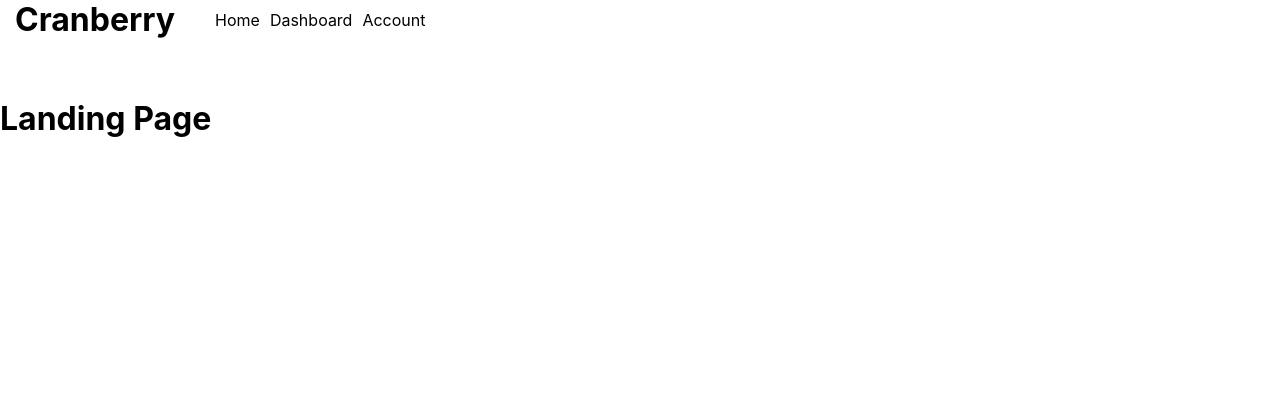
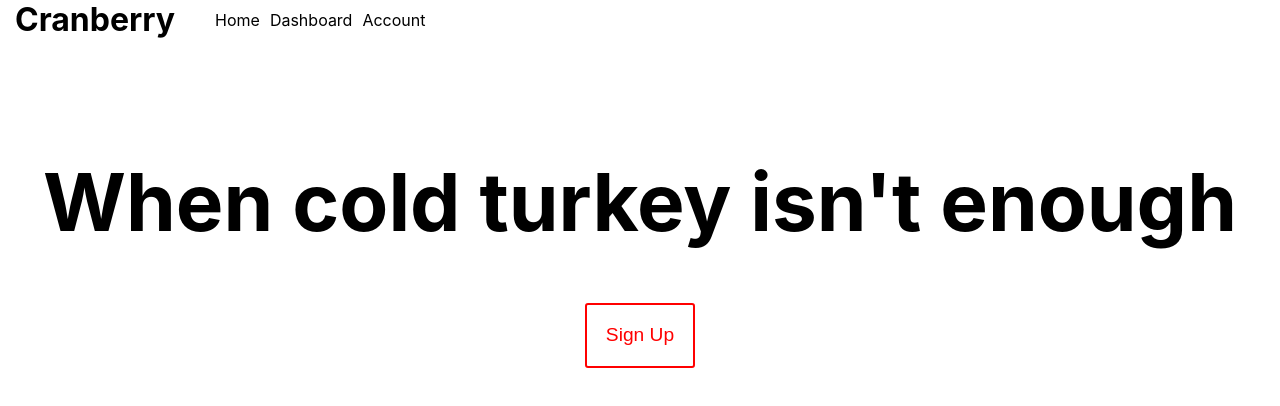
Before and after one commit to jfpalchak/cranberry, a React (Create React App) app in the folder cranberry/: page / in a window 1280 px wide. Shown: the top 406 px of the page. Built offline with nearby package versions, Linux system fonts and the light colour scheme.

Commit message:
add placeholder splash page

```diff
--- a/cranberry/src/components/Home.tsx
+++ b/cranberry/src/components/Home.tsx
@@ -1,8 +1,26 @@
+import { Link } from "react-router-dom";
 
 export default function Home() {
   return (
-    <>
-      <h1>Landing Page</h1>
-    </>
+    <main style={{ display: "flex", flexDirection: "column", alignItems: "center"}}>
+      <h1 style={headerStyle}>When cold turkey isn't enough</h1>
+
+      <Link to={"/register"}>
+        <button className="btn splash-btn">Sign Up</button>
+      </Link>
+    </main>
   );
 }
+
+const headerStyle = {
+  fontSize: "5em",
+}
+
+const buttonStyle = {
+  border: "2px red solid",
+  fontSize: "1.2em",
+  padding: "1em",
+  borderRadius: "3px",
+  background: "white",
+  color: "red",
+}
--- a/cranberry/src/index.css
+++ b/cranberry/src/index.css
@@ -45,3 +45,18 @@ nav a {
 nav a:hover {
   border-bottom: 1px solid black;
 }
+
+/* SPLASH */
+.splash-btn {
+  border: 2px red solid;
+  font-size: 1.2em;
+  padding: 1em;
+  border-radius: 3px;
+  background: white;
+  color: red;
+  transition: 0.3s
+}
+.splash-btn:hover {
+  cursor: pointer;
+  box-shadow: rgba(60, 64, 67, 0.3) 0px 1px 2px 0px, rgba(60, 64, 67, 0.15) 0px 1px 3px 1px;
+}
```
